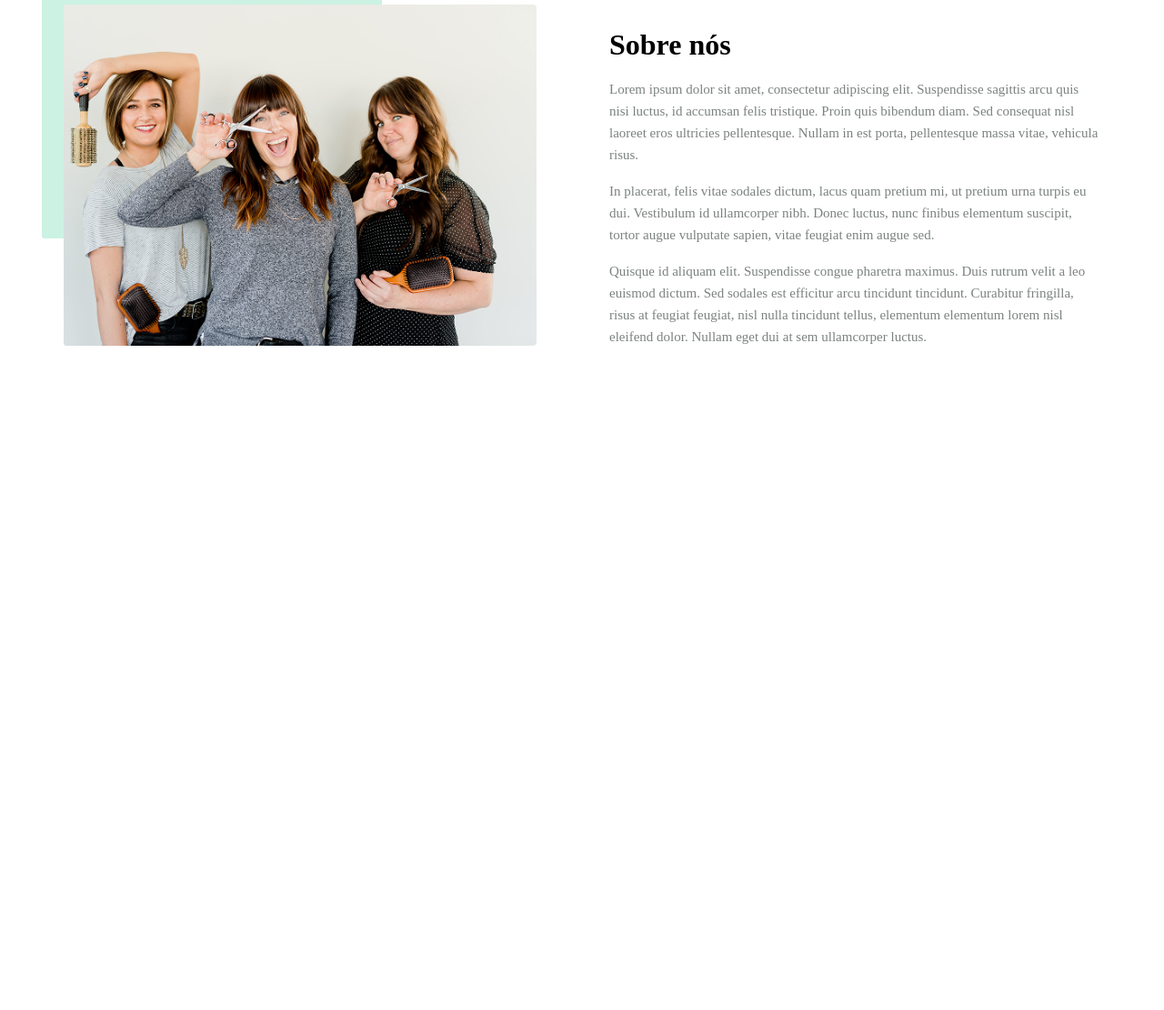
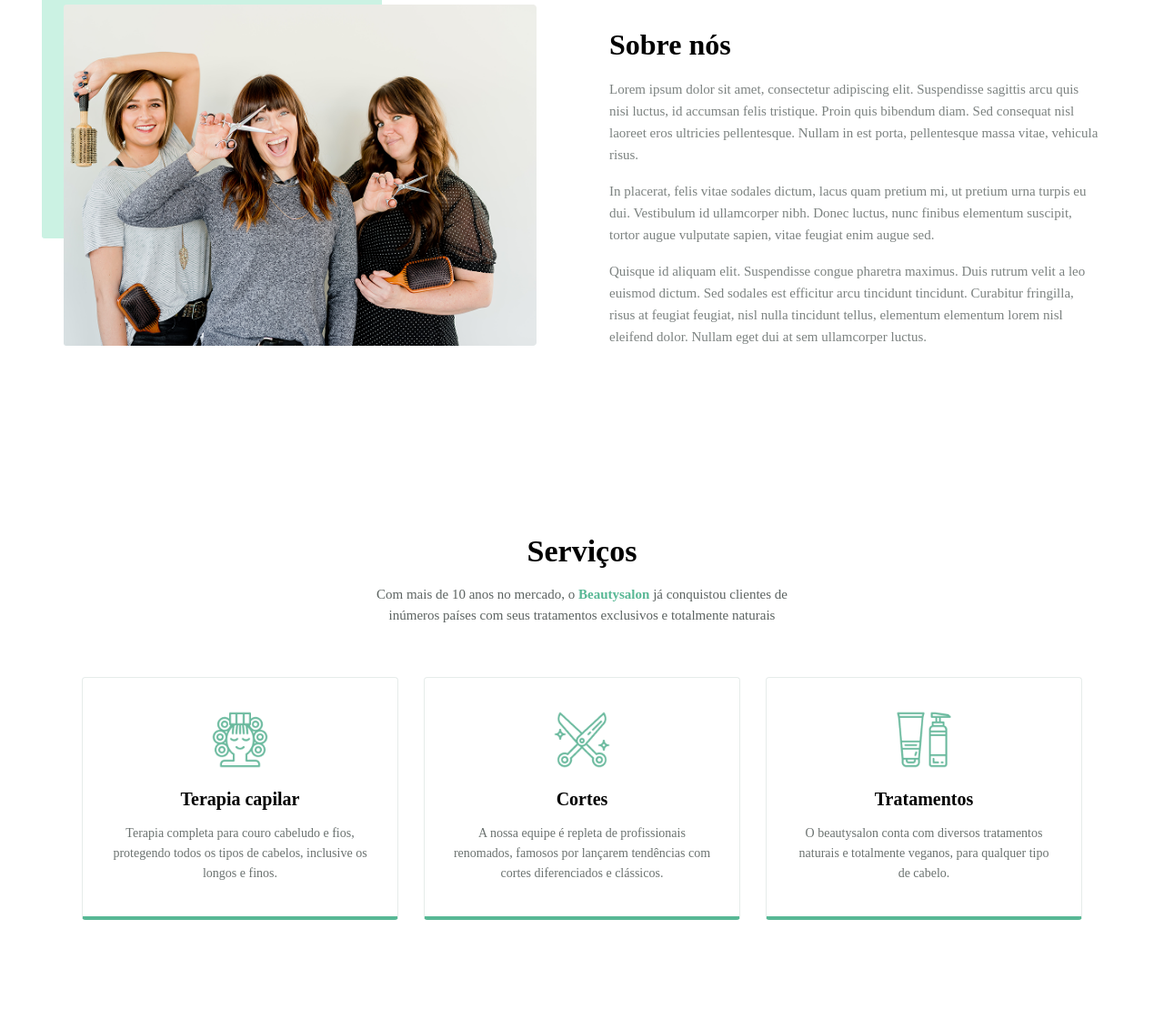
Before and after one commit to zarafwon777-glitch/week-4-1, a plain HTML site: page index.html in a window 1280 px wide. Shown: the part 1022-2132 px from the top of the page at 91% size. Before the commit the page ends 1492 px from the top, so only its background shows below. Drawn offline with Linux system fonts and the light colour scheme.

Commit message:
3 section

```diff
--- a/index.html
+++ b/index.html
@@ -41,5 +41,31 @@
       <p>Quisque id aliquam elit. Suspendisse congue pharetra maximus. Duis rutrum velit a leo euismod dictum. Sed sodales est efficitur arcu tincidunt tincidunt. Curabitur fringilla, risus at feugiat feugiat, nisl nulla tincidunt tellus, elementum elementum lorem nisl eleifend dolor. Nullam eget dui at sem ullamcorper luctus.</p>
     </div>
   </section>
+  <section class="services">
+    <div class="services-head">
+      <h2>Serviços</h2>
+      <p>Com mais de 10 anos no mercado, o <span>Beautysalon</span> já conquistou clientes de inúmeros países com seus tratamentos exclusivos e totalmente naturais</p>
+    </div>
+
+    <div class="services-grid">
+      <article class="service-card">
+        <img src="./Icon (1).png" alt="Terapia capilar" class="service-img" />
+        <h3>Terapia capilar</h3>
+        <p>Terapia completa para couro cabeludo e fios, protegendo todos os tipos de cabelos, inclusive os longos e finos.</p>
+      </article>
+
+      <article class="service-card">
+        <img src="./Icon (2).png" alt="Cortes" class="service-img" />
+        <h3>Cortes</h3>
+        <p>A nossa equipe é repleta de profissionais renomados, famosos por lançarem tendências com cortes diferenciados e clássicos.</p>
+      </article>
+
+      <article class="service-card">
+        <img src="./Icon (3).png" alt="Tratamentos" class="service-img" />
+        <h3>Tratamentos</h3>
+        <p>O beautysalon conta com diversos tratamentos naturais e totalmente veganos, para qualquer tipo de cabelo.</p>
+      </article>
+    </div>
+  </section>
 </body>
 </html>
--- a/style.css
+++ b/style.css
@@ -143,12 +143,74 @@ p {
 .about-content p:last-child {
   margin-bottom: 0;
 }
+.services {
+  max-width: 1100px;
+  margin: 0 auto;
+  padding: 96px 24px;
+}
 
+.services-head {
+  max-width: 480px;
+  margin: 0 auto 56px;
+  text-align: center;
+}
 
+.services-head h2 {
+  font-size: 34px;
+  line-height: 1.2;
+  font-weight: 700;
+  margin-bottom: 14px;
+}
 
+.services-head p {
+  font-size: 15px;
+  line-height: 1.55;
+  color: #5c6361;
+  margin-bottom: 0;
+}
 
+.services-head span {
+  color: #58b895;
+  font-weight: 600;
+}
 
+.services-grid {
+  display: grid;
+  grid-template-columns: repeat(3, 1fr);
+  gap: 28px;
 
+}
+
+.service-card {
+  background: #ffffff;
+  border: 1px solid #e6ecea;
+  border-bottom: 4px solid #58b895;
+  border-radius: 4px;
+  padding: 36px 28px;
+  text-align: center;
+}
+
+.service-img {
+  display: block;
+  width: 64px;
+  height: 64px;
+  object-fit: contain;
+  margin: 0 auto 20px;
+}
+
+.service-card h3 {
+  font-size: 20px;
+  line-height: 1.3;
+  font-weight: 700;
+  margin-bottom: 12px;
+}
+
+.service-card p {
+  font-size: 14px;
+  line-height: 1.55;
+  color: #6b7270;
+  margin-bottom: 0;
+}
 
 
 
@@ -230,4 +292,23 @@ p {
     width: 65%;
     height: 70%;
   }
+  @media (max-width: 820px) {
+  .services {
+    padding: 64px 20px;
+  }
+
+  .services-head {
+    text-align: left;
+    margin-bottom: 36px;
+  }
+
+  .services-head h2 {
+    font-size: 28px;
+  }
+
+  .services-grid {
+    grid-template-columns: 1fr;
+    gap: 24px;
+  }
 }
+}
```
Also changed, not shown: Icon (1).png (added), Icon (2).png (added), Icon (3).png (added).
